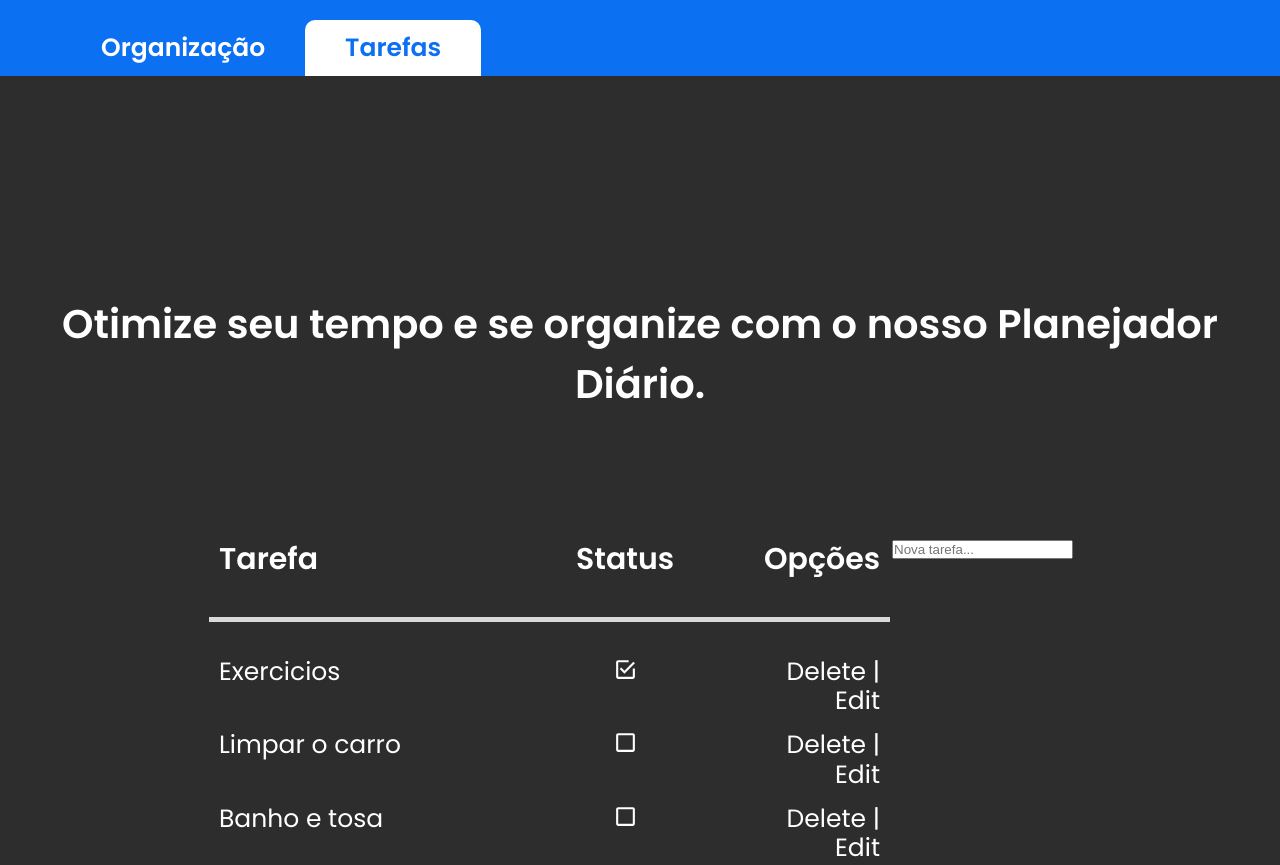
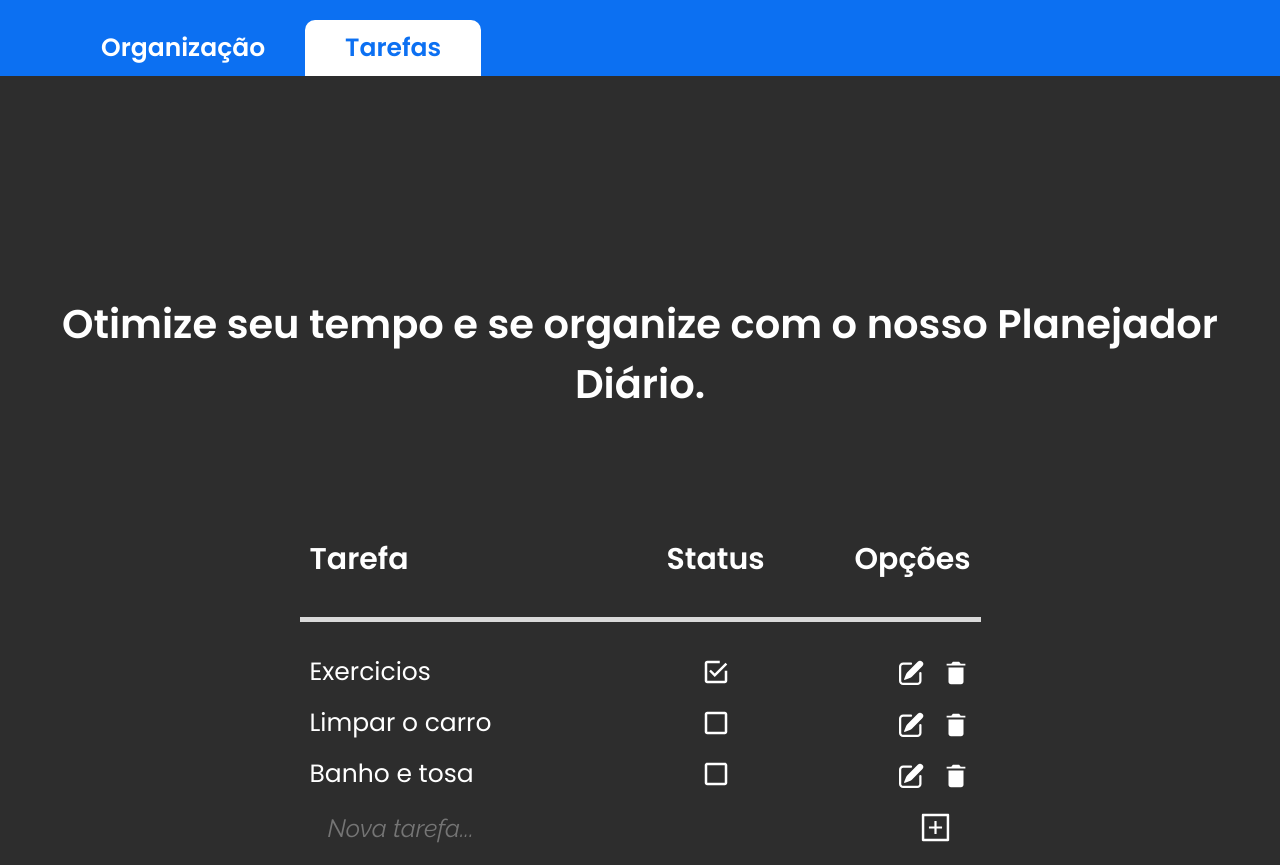
Before and after one commit to xtirian/ToDoList-DNC, a React (Vite) app: page / in a window 1280 px wide. Built offline with nearby package versions, Linux system fonts and the light colour scheme.

Commit message:
adicionando funcionalidade de abrir e fechar o card de edição

```diff
--- a/index.html
+++ b/index.html
@@ -12,7 +12,7 @@
 
     <meta name="viewport" content="width=device-width, initial-scale=1.0" />
 
-    <title>Vite + React</title>
+    <title>To Do List | DNC</title>
   </head>
   <body>
     <div id="root"></div>
--- /dev/null
+++ b/src/assets/components/itemDescricao/CardDeldit.jsx
@@ -0,0 +1,58 @@
+import React, { useState } from "react";
+import "./cardeldit.scss";
+
+const CardDeldit = ({
+  show,
+  handleDelete,
+  edit,
+  wantEdit,
+  list,
+  closeCard,
+}) => {
+  const [card, setCard] = useState();
+
+  return (
+    <div
+      className="card_container"
+      style={{ display: show ? "block" : "none" }}
+    >
+      <form
+        className="card_content"
+        onSubmit={(e) => {
+          closeCard(false);
+          console.log("oioioi");
+          e.preventDefault();
+        }}
+      >
+        <h2>Deseja {wantEdit ? "editar" : "deletar"} esse item?</h2>
+        {wantEdit ? (
+          <label className="confirmation_message" name="confirmation">
+            <input
+              className="card_form_description"
+              type="text"
+              placeholder="Colocar as descrições da tarefa aqui"
+              required
+            />
+          </label>
+        ) : (
+          {}
+        )}
+        <label className="button_grid">
+          <button
+            type="button"
+            className="buttonN"
+            value={false}
+            onClick={() => closeCard(false)}
+          >
+            Não
+          </button>
+          <button type="submit" className="buttonY">
+            Sim
+          </button>
+        </label>
+      </form>
+    </div>
+  );
+};
+
+export default CardDeldit;
--- /dev/null
+++ b/src/assets/components/itemDescricao/cardeldit.scss
@@ -0,0 +1,91 @@
+@use "../../../sass/mixin";
+@use "../../../sass/variables";
+
+.card_container {
+  color: variables.$primary-color;
+  top: 0;
+  left: 0;
+  display: block;
+  width: 100vw;
+  height: 100vh;
+  position: absolute;
+  z-index: 10;
+  background-color: transparent;
+
+  &:before {
+    content: "";
+    position: absolute;
+    display: block;
+    width: 100%;
+    height: 100%;
+    background: #00000055;
+
+    z-index: -1;
+  }
+}
+
+.card_content {
+  width: min(758px, 100%);
+  height: 436px;
+  border-radius: 10px;
+  background-color: variables.$pure-white;
+  position: absolute;
+
+  top: 35.3004292%;
+  left: 23.1944444%;
+
+  display: flex;
+  flex-direction: column;
+  align-items: center;
+  gap: 57px;
+
+  padding-top: 70px;
+
+  h2 {
+    text-align: center;
+    @include mixin.heading2;
+  }
+
+  .button_grid {
+    padding-top: 28px;
+  }
+}
+
+.confirmation_message {
+  input {
+    width: 476px;
+    text-align: center;
+  }
+}
+
+.card_form_description {
+  color: variables.$primary-color;
+  border: none;
+  background: none;
+  outline: none;
+
+  @include mixin.bodyS;
+}
+
+.buttonY,
+.buttonN {
+  width: 256px;
+  height: 77px;
+  @include mixin.bodyL;
+}
+
+.buttonY {
+  color: #2d2d2d;
+}
+
+.buttonN {
+  color: #fff;
+  background-color: variables.$secondary-color;
+
+  &:hover {
+    background-color: #0c70f2aa;
+  }
+  &:active {
+    background-color: #0c20ff;
+  }
+}
--- a/src/assets/components/listForm/ListForm.jsx
+++ b/src/assets/components/listForm/ListForm.jsx
@@ -1,8 +1,12 @@
 import React, { useState } from "react";
 import "./listform.scss";
 
+import { AiOutlinePlusSquare } from "react-icons/ai";
+
 const ListForm = ({ formHandler, listLength }) => {
   const [tarefa, setTarefa] = useState(null);
+
+  //esta função tem por objetivo pegar os dados digitados e criar um objeto. Este objeto será pusheado para dentro da lista todos por meio do método formHandler. Por fim o input será limpo
 
   const elementCreate = (value) => {
     const newToDo = {
@@ -13,11 +17,12 @@ const ListForm = ({ formHandler, listLength }) => {
     };
 
     formHandler(newToDo);
+    setTarefa(null)
   };
 
   return (
-    <div>
-      <form
+    <div className="form_container">
+      <form className="listForm"
         onSubmit={(e) => {
           console.log(e.target[0]);
           elementCreate(tarefa);
@@ -32,7 +37,11 @@ const ListForm = ({ formHandler, listLength }) => {
           type="text"
           name="novatarefa"
           onChange={(e) => setTarefa(e.target.value)}
+          required
         />
+        <button>
+          <AiOutlinePlusSquare color="white" size={35} />
+        </button>
       </form>
     </div>
   );
--- a/src/assets/components/listForm/listform.scss
+++ b/src/assets/components/listForm/listform.scss
@@ -0,0 +1,34 @@
+@use "../../../sass/mixin";
+@use "../../../sass/variables";
+
+
+.form_container{
+ width: min(100%, 685px);
+ padding: 12px 30px 0 30px;
+
+}
+
+.listForm {
+ display: flex;
+ justify-content:space-between;
+ input[type="text"]{
+  background: none;
+  border: none;
+  color: variables.$pure-white;
+  @include mixin.bodyI;
+  outline: none;
+  width: 100%;
+ }
+
+ button{
+  background: none;
+  border: none;
+  outline: none;
+
+  &:hover svg{
+   color: variables.$primary-color;
+  }
+
+ }
+
+}
--- a/src/assets/components/lista/Lista.jsx
+++ b/src/assets/components/lista/Lista.jsx
@@ -1,10 +1,12 @@
 import React, { useState } from "react";
 
-import { IoMdCheckboxOutline } from "react-icons/io";
+import { IoMdCheckboxOutline, IoMdTrash } from "react-icons/io";
 import { MdCheckBoxOutlineBlank } from "react-icons/md";
+import { HiMiniPencilSquare } from "react-icons/hi2";
 
 import "./lista.scss";
 import ListForm from "../listForm/ListForm";
+import CardDeldit from "../itemDescricao/CardDeldit";
 
 const Lista = ({ data }) => {
   //carrega a lista do mock
@@ -18,6 +20,7 @@ const Lista = ({ data }) => {
     //esta função será passada como método ao list form onde trato do formulário que recebe a informação
   };
 
+  //altera o status na lista e renderiza a página
   const handleStatus = (status, index) => {
     //função responsável por pegar o valor do input e setar a lista.  Depois a função irá chamar o setTodos pra renderizar a página com o novo status
     toDos[index].completed = status;
@@ -25,7 +28,26 @@ const Lista = ({ data }) => {
     setToDos([...toDos]);
   };
 
-  console.log(toDos);
+  //Set the card Edit and del to display it
+  const [card, setCard]  = useState(undefined)
+  const [wantEdit, setWantEdit] = useState(undefined)
+
+  const callCard = (value, edit) => {
+    setCard(value)
+    setWantEdit(edit)
+  }
+
+  //deleta o item da lista e renderiza a página
+
+  const handleDelete = (index) =>{
+    console.log(index)
+  }
+
+  //edita o item da página
+  const handleEdit =(index) => {
+    console.log(index)
+  }
+
   return (
     <div className="lista_container">
       <table>
@@ -42,8 +64,7 @@ const Lista = ({ data }) => {
               <tr key={item.id}>
                 <td className="col1">{item.title}</td>
                 <td className="col2">
-                  {
-                   /* Nesta parte temos um label com o listener onChange que escuta a as mudanças do input checkbox. Dependendo od status do checkbox ele irá chamar a função de handleStatus para corrigir o ícone na tela */}
+                  {/* Nesta parte temos um label com o listener onChange que escuta a as mudanças do input checkbox. Dependendo od status do checkbox ele irá chamar a função de handleStatus para corrigir o ícone na tela */}
                   <label
                     onChange={(e) => {
                       handleStatus(e.target.checked, index);
@@ -69,14 +90,20 @@ const Lista = ({ data }) => {
 
                     {/* Esta parte é um if ternário para conferir qual ícone será renderizado. Veja que até agora não tinhamos mudado o ícone, apenas mexido no statuso da tarefa. Aqui é o fim que de fato o ícone correto é mostrado na tela. */}
                     {item.completed ? (
-                        <IoMdCheckboxOutline />
+                      <IoMdCheckboxOutline size={30} />
                     ) : (
-                        <MdCheckBoxOutlineBlank />
+                      <MdCheckBoxOutlineBlank size={30} />
                     )}
                   </label>
-
                 </td>
-                <td className="col3">Delete | Edit</td>
+                <td className="col3">
+                  <button onClick={() => callCard(true, true)}>
+                    <HiMiniPencilSquare size={30} color="white" />
+                  </button>
+                  <button onClick={() => callCard(true, true)}>
+                    <IoMdTrash size={30} color="white" />
+                  </button>
+                </td>
               </tr>
             );
           })}
@@ -85,6 +112,8 @@ const Lista = ({ data }) => {
       </table>
       {/* Nesta etapa eu passo o método criado deste componente para o outro. Eu envio também o toDos.length para dar ao form o tamanho da lista e assim conseguir criar itens com a key ID correta, mas eu poderia passar também uma Todo[Todo.length-1].id que enviaria o valor da key ID caso as IDs tivessem um valor totalmente diferente */}
       <ListForm formHandler={toDoHandler} listLength={toDos.length} />
+
+      <CardDeldit show={card} closeCard={callCard} handleDelete={handleDelete} edit={handleEdit} wantEdit={true} list={toDos}  />
     </div>
   );
 };
--- a/src/assets/components/lista/lista.scss
+++ b/src/assets/components/lista/lista.scss
@@ -3,7 +3,8 @@
 
 .lista_container {
   display: flex;
-  justify-content: center;
+  align-items: center;
+  flex-direction: column;
 }
 table {
   width: min(100%, 685px);
@@ -43,6 +44,10 @@ table {
   .col3 {
     display: inline-block;
     text-align: right;
+
+   display: flex;
+   justify-content: flex-end;
+   gap: 15px;
   }
 
 
--- a/src/global.scss
+++ b/src/global.scss
@@ -28,3 +28,9 @@ a {
 ul {
  list-style-type: none;
 }
+
+button{
+ background: none;
+  border: none;
+  outline: none;
+}
```
Lines whose indentation alone changed are shown as unchanged.
